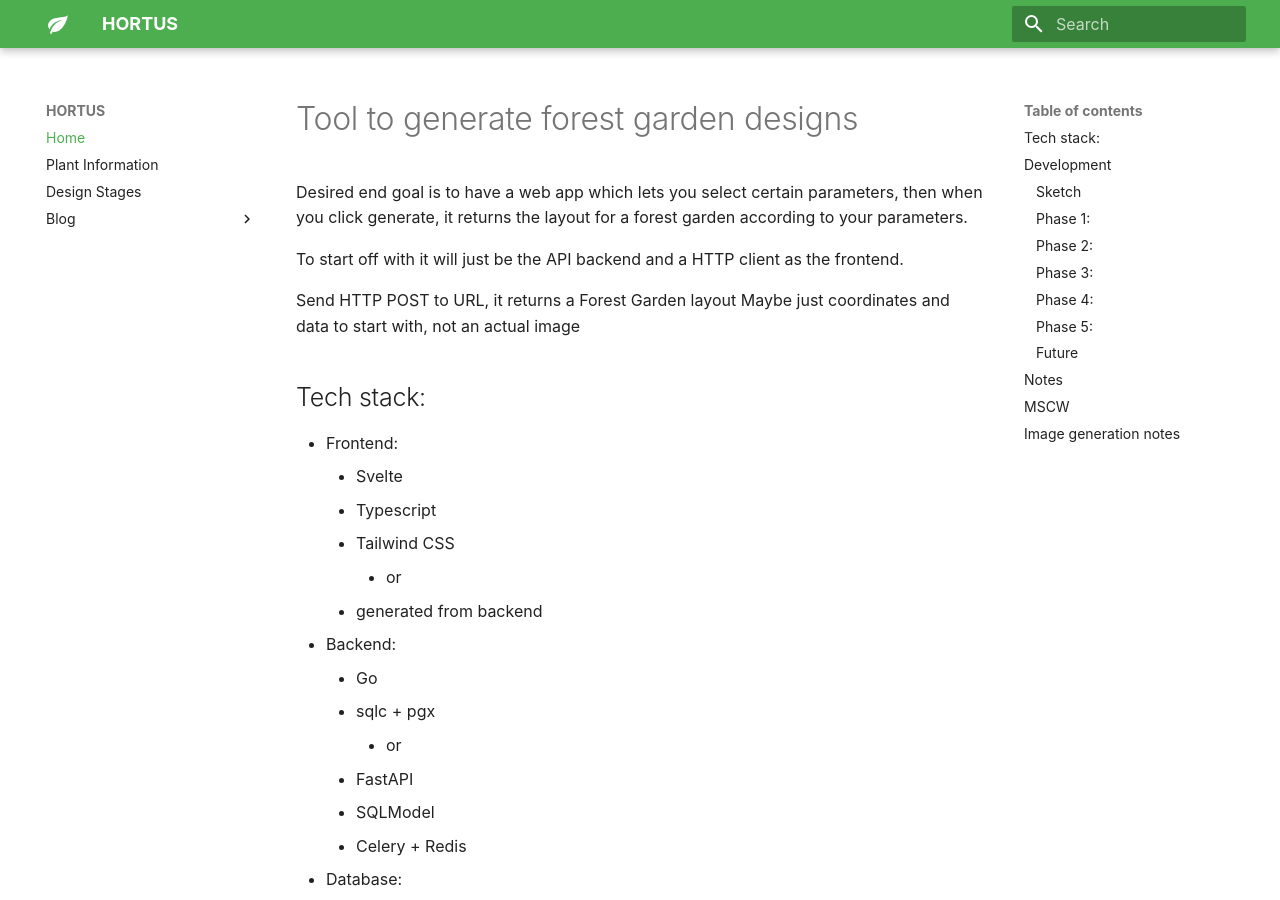
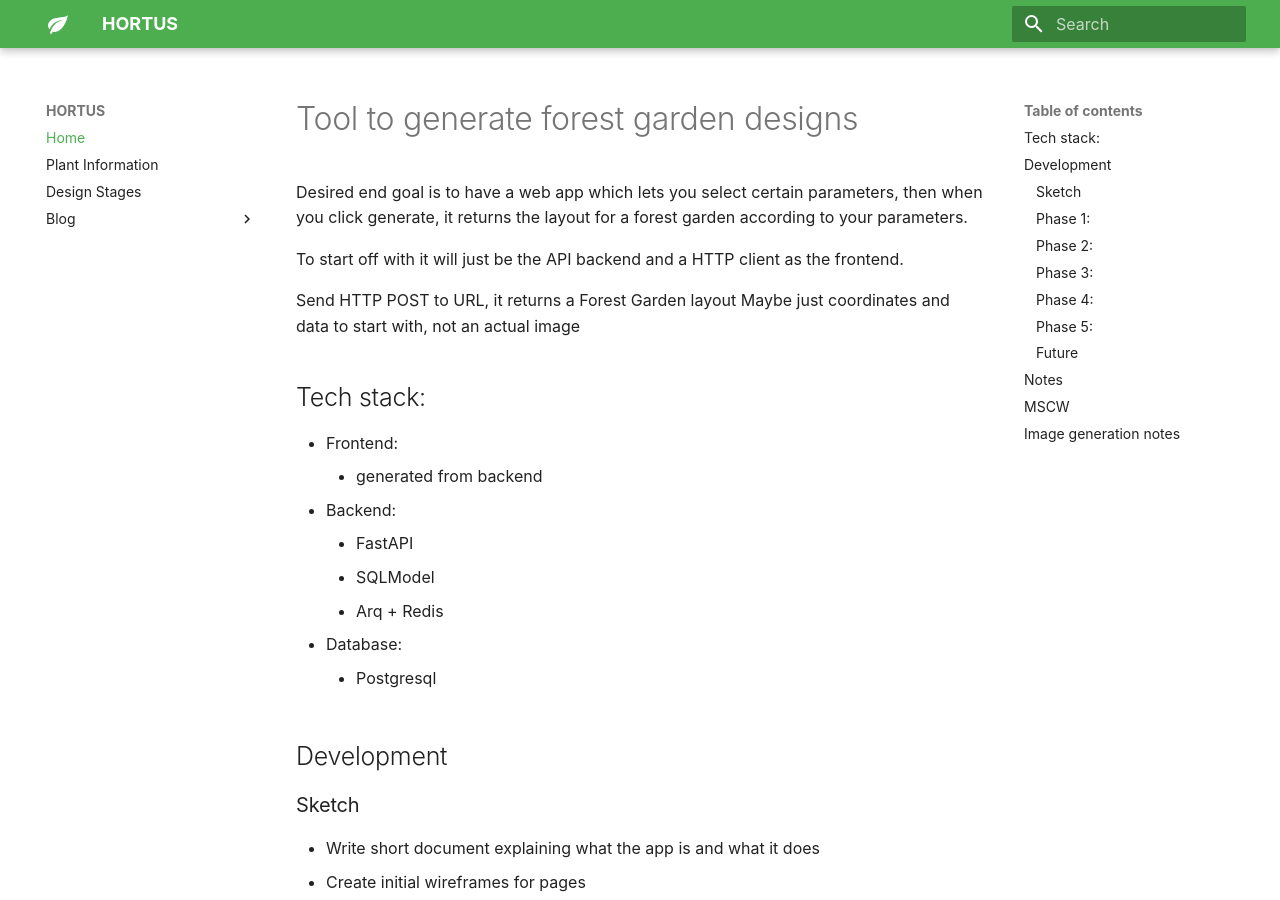
Before and after one commit to omussell/hortus, an MkDocs documentation site: the page built from docs/docs/index.md, in a window 1280 px wide and 900 px high. Built offline with MkDocs 1.6.1 and Material for MkDocs 9.7.7, drawn with Linux system fonts in a browser that asks for light colours.

Commit message:
Use arq instead of celery

```diff
--- a/docs/docs/index.md
+++ b/docs/docs/index.md
@@ -11,18 +11,11 @@ Maybe just coordinates and data to start with, not an actual image
 ## Tech stack:
 
 - Frontend:
-    - Svelte
-    - Typescript
-    - Tailwind CSS
-        - or
     - generated from backend
 - Backend:
-    - Go
-    - sqlc + pgx
-        - or
     - FastAPI
     - SQLModel
-    - Celery + Redis
+    - Arq + Redis
 - Database:
     - Postgresql
 
```
